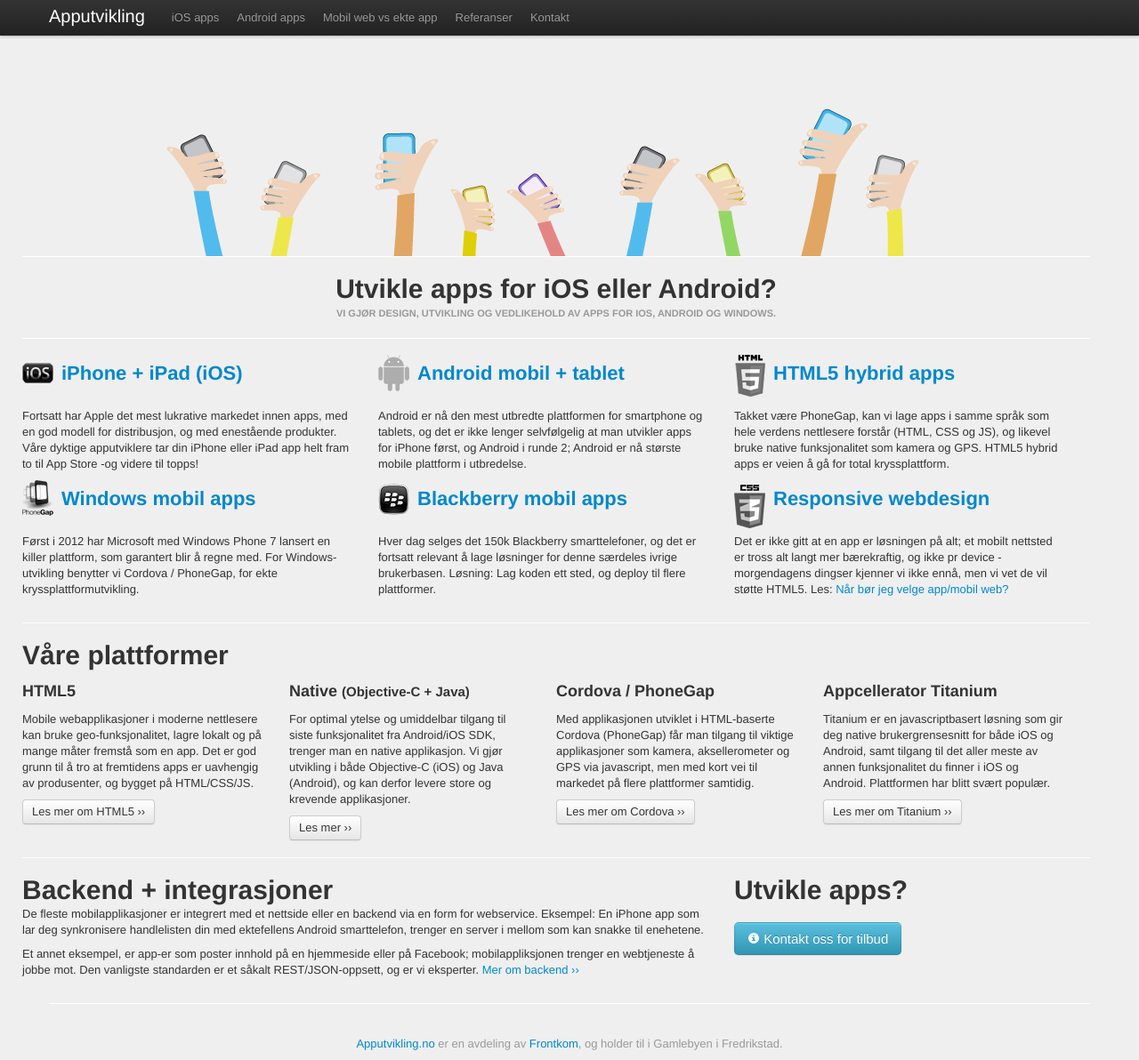
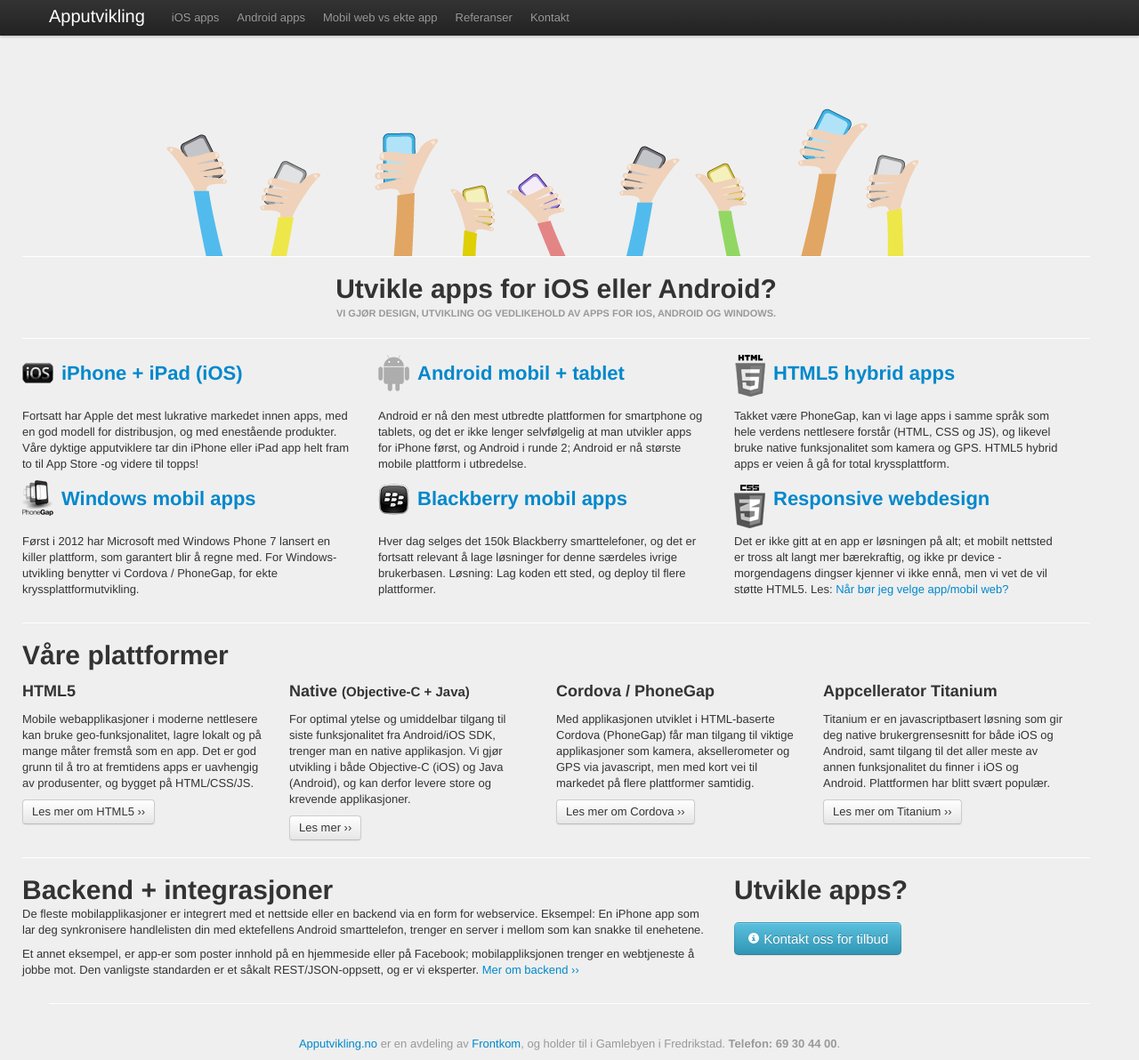
Before and after one commit to front/apputvikling, a Jekyll site: the page built from index.html, in a window 1280 px wide and 1192 px high. Shown: the whole window at 89% size. Built offline with Jekyll 4.4.1, drawn with Linux system fonts in a browser that asks for light colours; nearby versions of some CDN libraries; comment, search, counter and statistics services are not loaded.

Commit message:
Footer phone number

```diff
--- a/_layouts/default.html
+++ b/_layouts/default.html
@@ -77,7 +77,7 @@
      <!-- Footer
       ================================================== -->
       <footer class="center">
-        <p class="muted"><a href="http://www.apputvikling.no">Apputvikling.no</a> er en avdeling av <a href="http://www.frontkom.no">Frontkom</a>, og holder til i Gamlebyen i Fredrikstad.</p>
+        <p class="muted"><a href="http://www.apputvikling.no">Apputvikling.no</a> er en avdeling av <a href="http://www.frontkom.no">Frontkom</a>, og holder til i Gamlebyen i Fredrikstad. <strong>Telefon: 69 30 44 00</strong>.</p>
       </footer>
 
     </div><!-- /container -->
```
Also changed, not shown: 13 other files.
